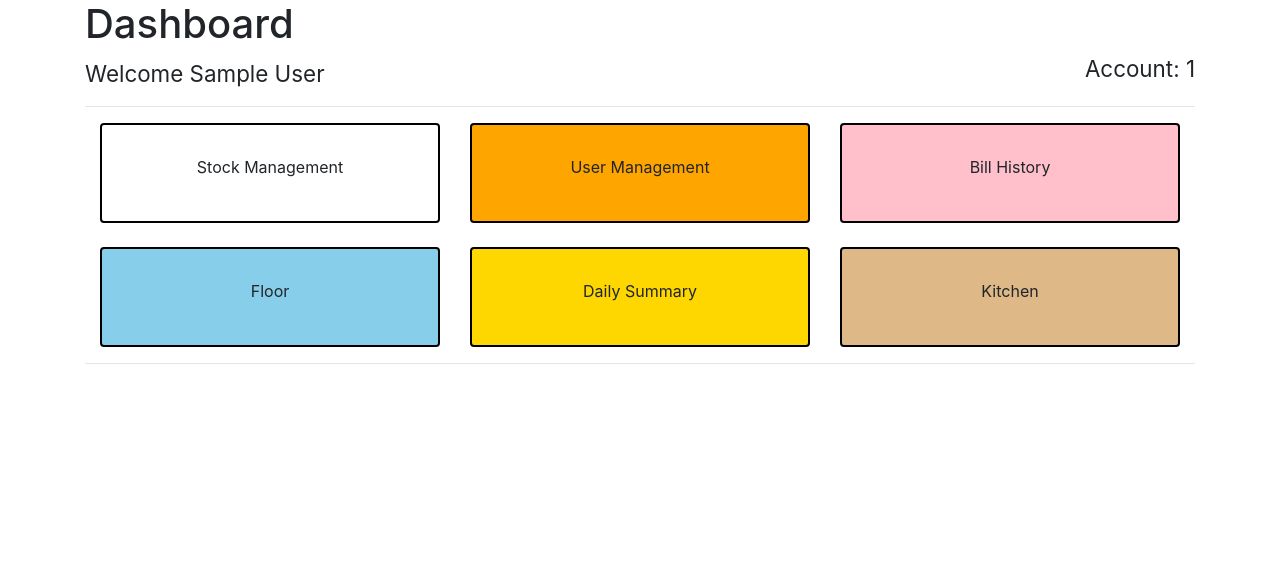
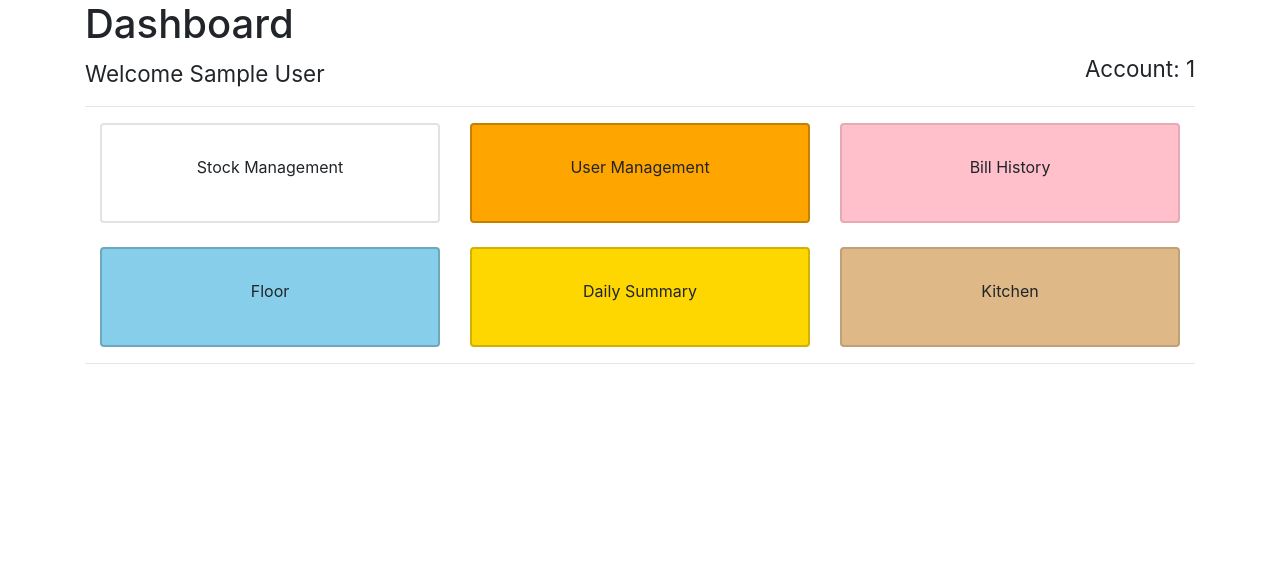
Before and after one commit to DannyRyman19/InteractiveWebsite, a Flask app: page /dashboard in a window 1280 px wide. Shown: the part 56-643 px from the top of the page. Run offline with Flask 2, Linux system fonts and the light colour scheme; the visitor is signed in with stand-in values (Sample User, id 1); some libraries are stand-ins or nearby versions.

Commit message:
Changed some of the layout and styling of some pages. Fixed a bug that would prevent the kitchen page from displaying if there was a table open with no orders yet.

```diff
--- a/app.py
+++ b/app.py
@@ -68,7 +68,7 @@ def kitchen():
         for table in activeTables:
                 cur.execute(("SELECT sum(product_variation.price) AS price, product.name, tables.table_id, order_item.message, product.product_id, SUM(order_item.quantity) AS quantity, sum(order_item.subtotal) AS subtotal FROM order_item INNER JOIN tables ON tables.table_id = order_item.table_id INNER JOIN product ON product.product_id = order_item.product_id INNER JOIN sub_category ON sub_category.subcategory_id = product.subcategory_id INNER JOIN product_variation ON product_variation.product_id = product.product_id INNER JOIN category ON category.category_id = sub_category.category_id WHERE tables.order_id = order_item.order_id and tables.order_id = '{0}' AND tables.table_id = {1} GROUP BY product.name, order_item.message, product.product_id;").format(table['order_id'], table['table_id']))
                 tables.append(cur.fetchall())
-        print(tables)
+        print (tables)
         return render_template('kitchen.html', tables = tables)
 #SELECT * FROM restaurant.order_item WHERE  LIKE '%2019-05-03%' and table_id = 1;
 
@@ -118,8 +118,6 @@ def individual_bill_history(order_id):
 @is_logged_in
 @is_manager
 def daily_summary(date):
-        from datetime import datetime
-        displayDate = datetime.today().strftime('%d-%m-%y')
         cur = mysql.connection.cursor()
         cur.execute(("SELECT COUNT(*) FROM restaurant.bill_history WHERE date_closed LIKE '%{0}%';").format(date))
         DailyTables = cur.fetchone()
@@ -133,7 +131,7 @@ def daily_summary(date):
         cur.execute(("SELECT order_item.product_id, sum(order_item.quantity) as quantityTotal, sum(order_item.subtotal) as total, product.name FROM restaurant.order_item, restaurant.product WHERE last_order_time LIKE '%{0}%' AND order_item.product_id = product.product_id GROUP BY product.name, order_item.product_id").format(date))
         DailyItems = cur.fetchall()
         cur.close()
-        return render_template('daily_summary.html', date =date, DailyTotal=DailyTotal, DailyCovers = DailyCovers, DailyTables = DailyTables, displayDate = displayDate, DailyItems= DailyItems)
+        return render_template('daily_summary.html', date =date, DailyTotal=DailyTotal, DailyCovers = DailyCovers, DailyTables = DailyTables,  DailyItems= DailyItems)
 
 #tables
 @app.route('/tables/<string:id>')
--- a/templates/bill_history.html
+++ b/templates/bill_history.html
@@ -6,7 +6,7 @@
     <hr>
     <script>
             $(document).ready( function () {
-          $('#example').DataTable({aaSorting:[[5,'desc']]});
+          $('#example').DataTable({aaSorting:[[5,'desc']], paging:false});
       } );
           </script>
     <table id="example" class="table table-striped table-bordered" cellspacing="0" width="100%">
--- a/templates/dashboard.html
+++ b/templates/dashboard.html
@@ -14,25 +14,25 @@
     <div class="container">
       <div class="row">
         <div class="col-sm">
-          <a class="btn btn-block" style="border: 2px solid #000; height: 100px" href="/stock_management"><br>Stock Management</a>
+          <a class="btn btn-block" style="border: 2px solid rgb(226, 226, 226); height: 100px;" href="/stock_management"><br>Stock Management</a>
         </div>
         <div class="col-sm">
-          <a class="btn btn-block" style="background-color: orange;border: 2px solid #000;height: 100px" href="/user_management"><br>User Management</a>
+          <a class="btn btn-block" style="background-color: orange;border: 2px solid rgb(197, 128, 0);height: 100px" href="/user_management"><br>User Management</a>
         </div>
         <div class="col-sm">
-          <a class="btn btn-block" style="background-color: pink; border: 2px solid #000;height: 100px" href="/bill_history"><br>Bill History</a>
+          <a class="btn btn-block" style="background-color: pink; border: 2px solid rgb(228, 171, 181);height: 100px" href="/bill_history"><br>Bill History</a>
         </div>
       </div>
     <br>
       <div class="row">
         <div class="col-sm">
-          <a class="btn btn-block" style="background-color: skyblue; border: 2px solid #000;height: 100px" href="/restaurant_floor"><br>Floor</a>
+          <a class="btn btn-block" style="background-color: skyblue; border: 2px solid rgb(110, 168, 190);height: 100px" href="/restaurant_floor"><br>Floor</a>
         </div>
         <div class="col-sm">
-          <a class="btn btn-block" style="background-color: gold; border: 2px solid #000;height: 100px" href="/daily_summary/" onclick="location.href=this.href+today;return false;"><br>Daily Summary</a>
+          <a class="btn btn-block" style="background-color: gold; border: 2px solid rgb(209, 178, 2);height: 100px" href="/daily_summary/" onclick="location.href=this.href+today;return false;"><br>Daily Summary</a>
         </div>
         <div class="col-sm">
-          <a class="btn btn-block" style="background-color: burlywood; border: 2px solid #000;height: 100px" href="/kitchen"><br>Kitchen</a>
+          <a class="btn btn-block" style="background-color: burlywood; border: 2px solid rgb(192, 160, 118);height: 100px" href="/kitchen"><br>Kitchen</a>
         </div>
       </div>
     </div>
```
Also changed, not shown: templates/daily_summary.html (+10 -2 lines), templates/kitchen.html (+12 -9 lines), templates/stock_management.html (+9 -11 lines).
